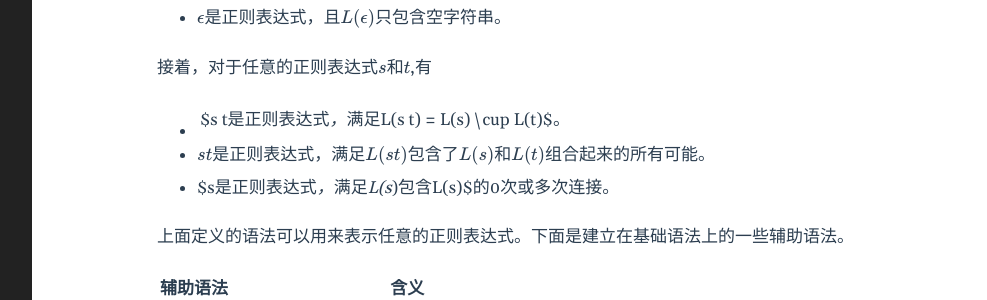
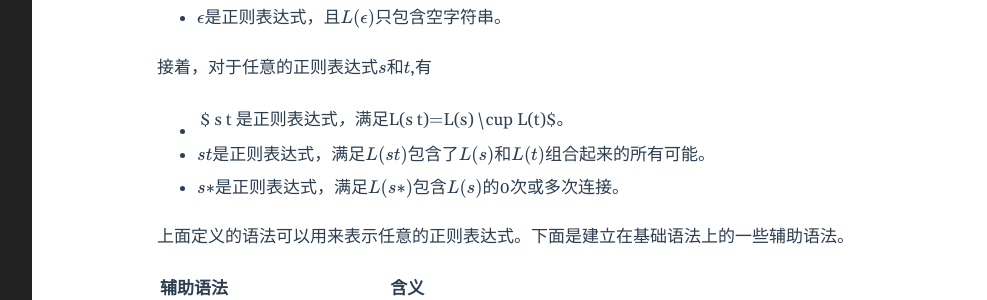
Before and after one commit to cangye-ma/cangye-ma.github.io, a Jekyll site: the page built from _posts/2023-04-29-Scanning-compilerbook.md, in a window 1280 px wide and 900 px high, scrolled down 1821 px. Shown: the part 152-452 px from the top of the window, without its empty margins (188-1175 px from the left). Built offline with Jekyll 4.4.1, drawn with Linux system fonts in a browser that asks for light colours; formulas are drawn with MathJax 3.

```diff
--- a/_posts/2023-04-29-Scanning-compilerbook.md
+++ b/_posts/2023-04-29-Scanning-compilerbook.md
@@ -78,9 +78,9 @@ token_t scan_token( FILE *fp ) {
 - $\epsilon$是正则表达式，且$L(\epsilon)$只包含空字符串。
 
 接着，对于任意的正则表达式$s$和$t$,有
-- $s|t$是正则表达式，满足$L(s|t) = L(s) \cup L(t)$。
+- $ s|t $是正则表达式，满足$L(s|t)$ = $L(s) \cup L(t)$。
 - $st$是正则表达式，满足$L(st)$包含了$L(s)$和$L(t)$组合起来的所有可能。
-- $s*$是正则表达式，满足$L(s*)$包含$L(s)$的0次或多次连接。
+- $ s* $是正则表达式，满足$L(s*)$包含$L(s)$的0次或多次连接。
 
 上面定义的语法可以用来表示任意的正则表达式。下面是建立在基础语法上的一些辅助语法。
 
```
